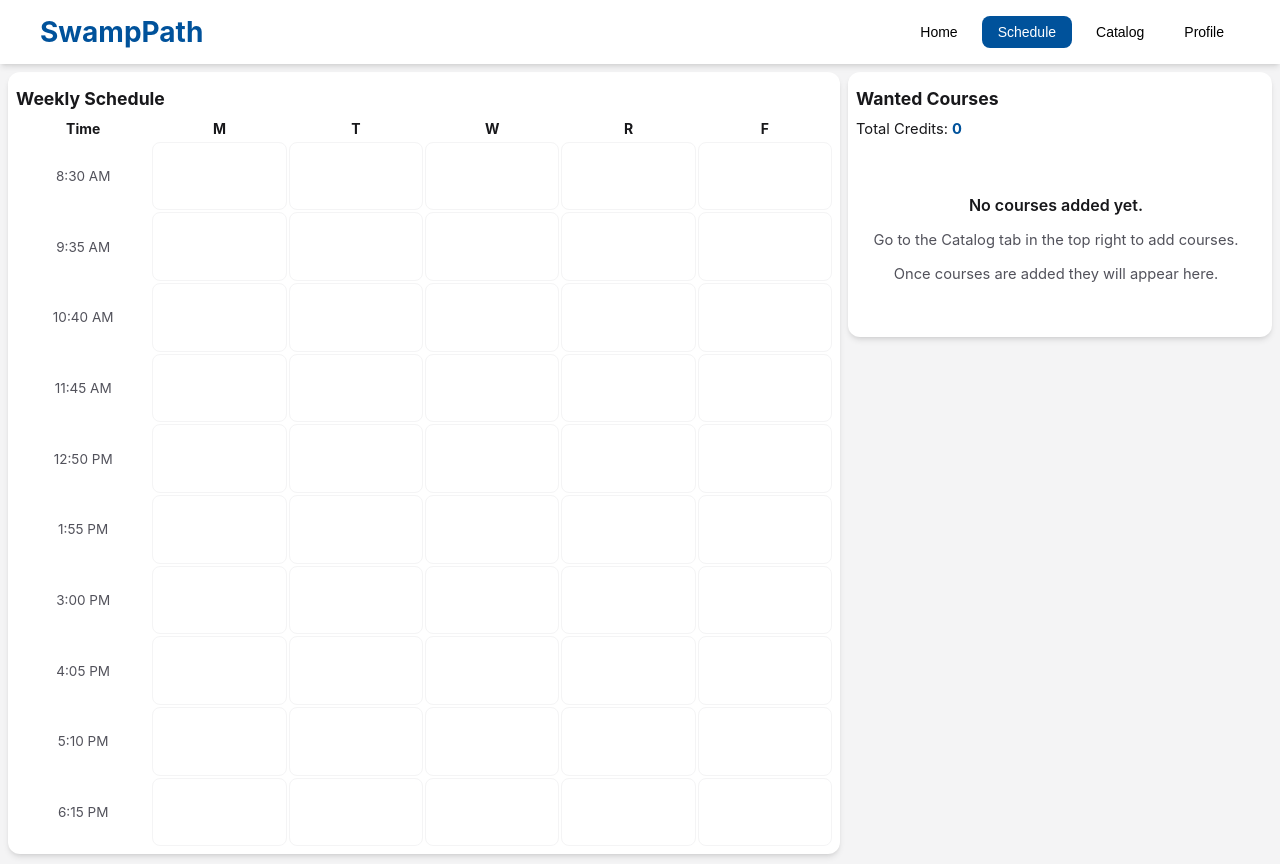
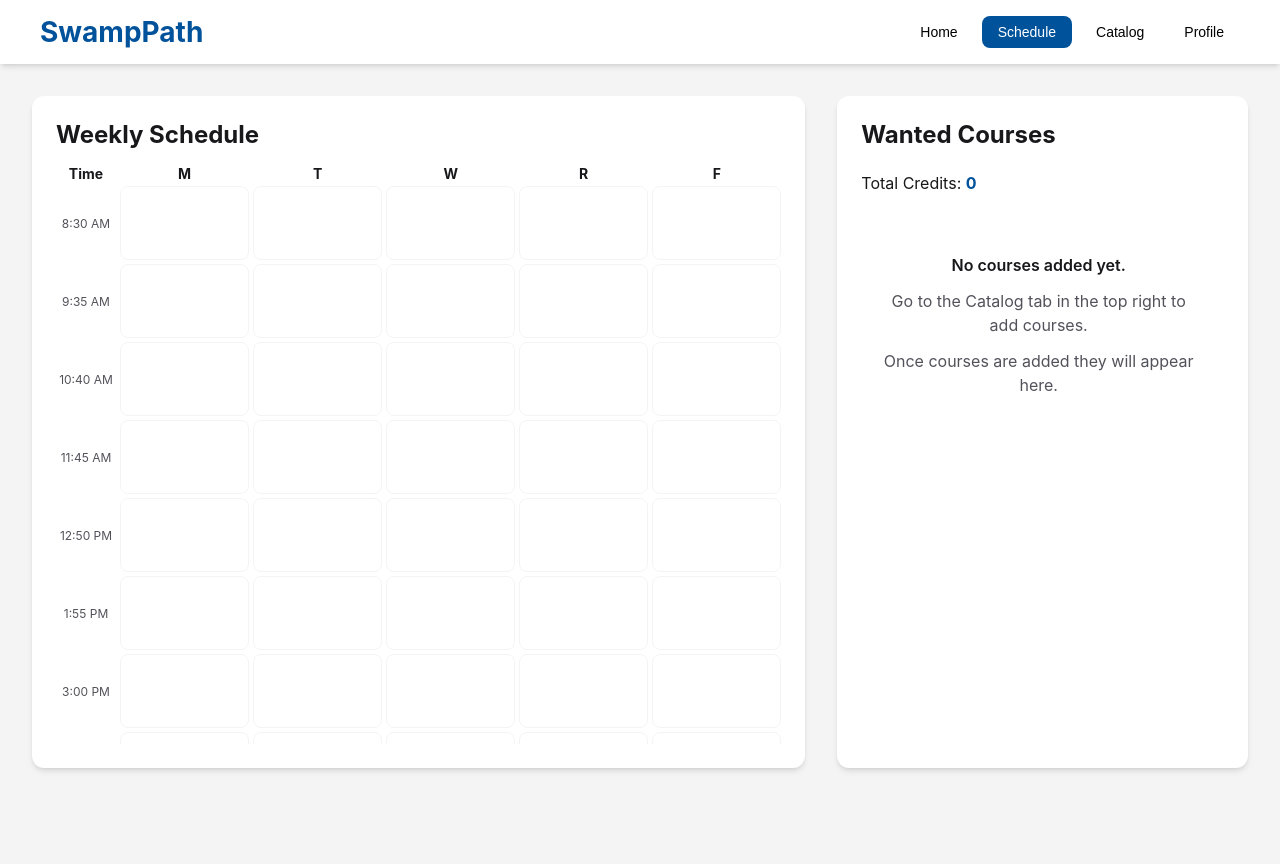
Before and after one commit to Chris-Enlow/swamppath-project, a React (Vite) app: page / in a window 1280 px wide. Both pictures are taken after a click on the button "Schedule". After the commit the page ends 800 px from the top, so only its background shows below. Built offline with nearby package versions, Linux system fonts and the light colour scheme.

Commit message:
Revert "Improve schedule layout and add evening periods"
This reverts commit a177f9931ebcc2bd0540a0ee889c9910dee6710f.

```diff
--- a/src/pages/SchedulePage.jsx
+++ b/src/pages/SchedulePage.jsx
@@ -3,10 +3,7 @@ import ProfessorRating from '../components/ProfessorRating';
 
 const SchedulePage = ({ selectedCourses, displayedCourses, onRemoveCourse, onSelectSection }) => {
     const days = ['M', 'T', 'W', 'R', 'F'];
-    const periods = [
-        '8:30 AM', '9:35 AM', '10:40 AM', '11:45 AM', '12:50 PM', '1:55 PM', '3:00 PM', '4:05 PM',
-        '5:10 PM', '6:15 PM'
-    ];
+    const periods = ['8:30 AM', '9:35 AM', '10:40 AM', '11:45 AM', '12:50 PM', '1:55 PM', '3:00 PM', '4:05 PM'];
     const courseColors = ['course-blue', 'course-green', 'course-indigo', 'course-red', 'course-purple', 'course-yellow'];
 
     const getCoursesForSlot = (day, periodIndex) => {
@@ -86,74 +83,33 @@ const SchedulePage = ({ selectedCourses, displayedCourses, onRemoveCourse, onSel
     };
 
     return (
-        <div
-            className="page-container schedule-page-container"
-            style={{
-                padding: '0.5rem',
-                display: 'flex',
-                flexDirection: 'row',
-                gap: '0.5rem',
-                alignItems: 'flex-start',
-                minHeight: '100vh',
-                boxSizing: 'border-box'
-            }}
-        >
-            <div
-                className="card schedule-calendar"
-                style={{
-                    flex: 2,
-                    minWidth: 0,
-                    padding: '0.5rem',
-                    fontSize: '0.92rem'
-                }}
-            >
-                <h2 className="card-title" style={{ fontSize: '1.1rem', margin: '0.5rem 0' }}>Weekly Schedule</h2>
-                <div
-                    className="calendar-grid"
-                    style={{
-                        display: 'grid',
-                        gridTemplateColumns: 'repeat(6, 1fr)',
-                        gridAutoRows: 'minmax(1.2rem, auto)',
-                        gap: '2px'
-                    }}
-                >
-                    <div className="grid-header" style={{ fontSize: '0.95em', padding: '0.2em 0' }}>Time</div>
-                    {days.map(day => <div key={day} className="grid-header" style={{ fontSize: '0.95em', padding: '0.2em 0' }}>{day}</div>)}
+        <div className="page-container schedule-page-container">
+            <div className="card schedule-calendar">
+                <h2 className="card-title">Weekly Schedule</h2>
+                <div className="calendar-grid">
+                    <div className="grid-header">Time</div>
+                    {days.map(day => <div key={day} className="grid-header">{day}</div>)}
                     {periods.map((period, periodIndex) => (
                         <React.Fragment key={period}>
-                            <div className="time-slot" style={{ fontSize: '0.92em', padding: '0.1em 0' }}>{period}</div>
+                            <div className="time-slot">{period}</div>
                             {days.map(day => {
                                 const courses = getCoursesForSlot(day, periodIndex);
                                 const hasConflict = courses.length > 1;
                                 return (
-                                    <div
-                                        key={`${day}-${period}`}
-                                        className={`calendar-cell ${hasConflict ? 'has-conflict' : ''}`}
-                                        style={{
-                                            minHeight: '1.5em',
-                                            padding: '0.1em',
-                                            fontSize: '0.92em'
-                                        }}
-                                    >
+                                    <div key={`${day}-${period}`} className={`calendar-cell ${hasConflict ? 'has-conflict' : ''}`}>
                                         <div className={`cell-content ${hasConflict ? 'conflict-grid' : ''}`}>
                                             {courses.map((course) => (
                                                 <div
                                                     key={course.id}
                                                     className={`course-chip ${course.colorClass} ${!hasConflict ? 'fill-cell' : ''}`}
                                                     title={`${course.id} — ${course.name}`}
-                                                    style={{
-                                                        fontSize: '0.9em',
-                                                        padding: '0.1em 0.2em',
-                                                        margin: '0 0.05em 0.05em 0',
-                                                        minWidth: 0
-                                                    }}
                                                 >
                                                     <strong>{course.id}</strong>
-                                                    <span className="chip-name" style={{ marginLeft: 2 }}>{course.name}</span>
+                                                    <span className="chip-name">{course.name}</span>
                                                 </div>
                                             ))}
                                         </div>
-                                        {hasConflict && <div className="conflict-warning" title="Time conflict" style={{ fontSize: '1em' }}>⚠️</div>}
+                                        {hasConflict && <div className="conflict-warning" title="Time conflict">⚠️</div>}
                                     </div>
                                 );
                             })}
@@ -162,19 +118,11 @@ const SchedulePage = ({ selectedCourses, displayedCourses, onRemoveCourse, onSel
                 </div>
             </div>
 
-            <div
-                className="card courses-sidebar"
-                style={{
-                    flex: 1,
-                    minWidth: 0,
-                    padding: '0.5rem',
-                    fontSize: '0.92rem'
-                }}
-            >
-                <h2 className="card-title" style={{ fontSize: '1.1rem', margin: '0.5rem 0' }}>Wanted Courses</h2>
-                <p style={{ margin: '0.2em 0' }}>Total Credits: <span className="credits-total">{totalCredits}</span></p>
-                {totalCredits > 18 && <p style={{ color: 'red', margin: '0.2em 0' }}>Warning: You have exceeded the credit limit of 18 credits!</p>}
-                <div className="selected-courses-list" style={{ gap: '0.3em' }}>
+            <div className="card courses-sidebar">
+                <h2 className="card-title">Wanted Courses</h2>
+                <p>Total Credits: <span className="credits-total">{totalCredits}</span></p>
+                {totalCredits > 18 && <p style={{ color: 'red' }}>Warning: You have exceeded the credit limit of 18 credits!</p>}
+                <div className="selected-courses-list">
                     {Object.keys(selectedCourses).length === 0 ? (
                         <div className="placeholder-text">
                             <p>No courses added yet.</p>
@@ -194,10 +142,7 @@ const SchedulePage = ({ selectedCourses, displayedCourses, onRemoveCourse, onSel
                                     return (a.times[0]?.start || 0) - (b.times[0]?.start || 0);
                                 });
 
-                                const periodLabels = [
-                                    '8:30 AM', '9:35 AM', '10:40 AM', '11:45 AM', '12:50 PM', '1:55 PM', '3:00 PM', '4:05 PM',
-                                    '5:10 PM', '6:15 PM'
-                                ];
+                                const periodLabels = ['8:30 AM', '9:35 AM', '10:40 AM', '11:45 AM', '12:50 PM', '1:55 PM', '3:00 PM', '4:05 PM'];
 
                                 return (
                                     <div key={id} className="course-item">
```
